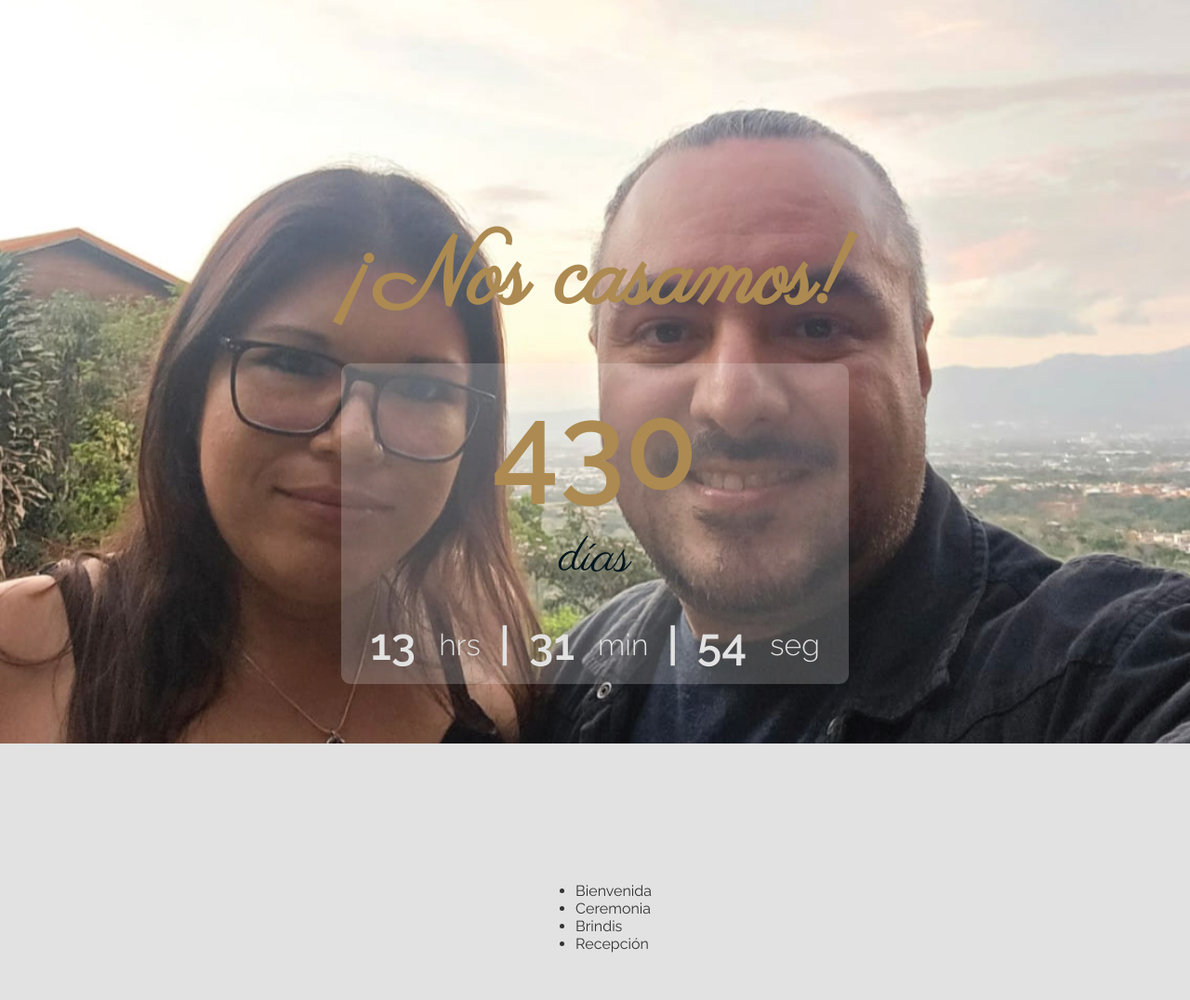
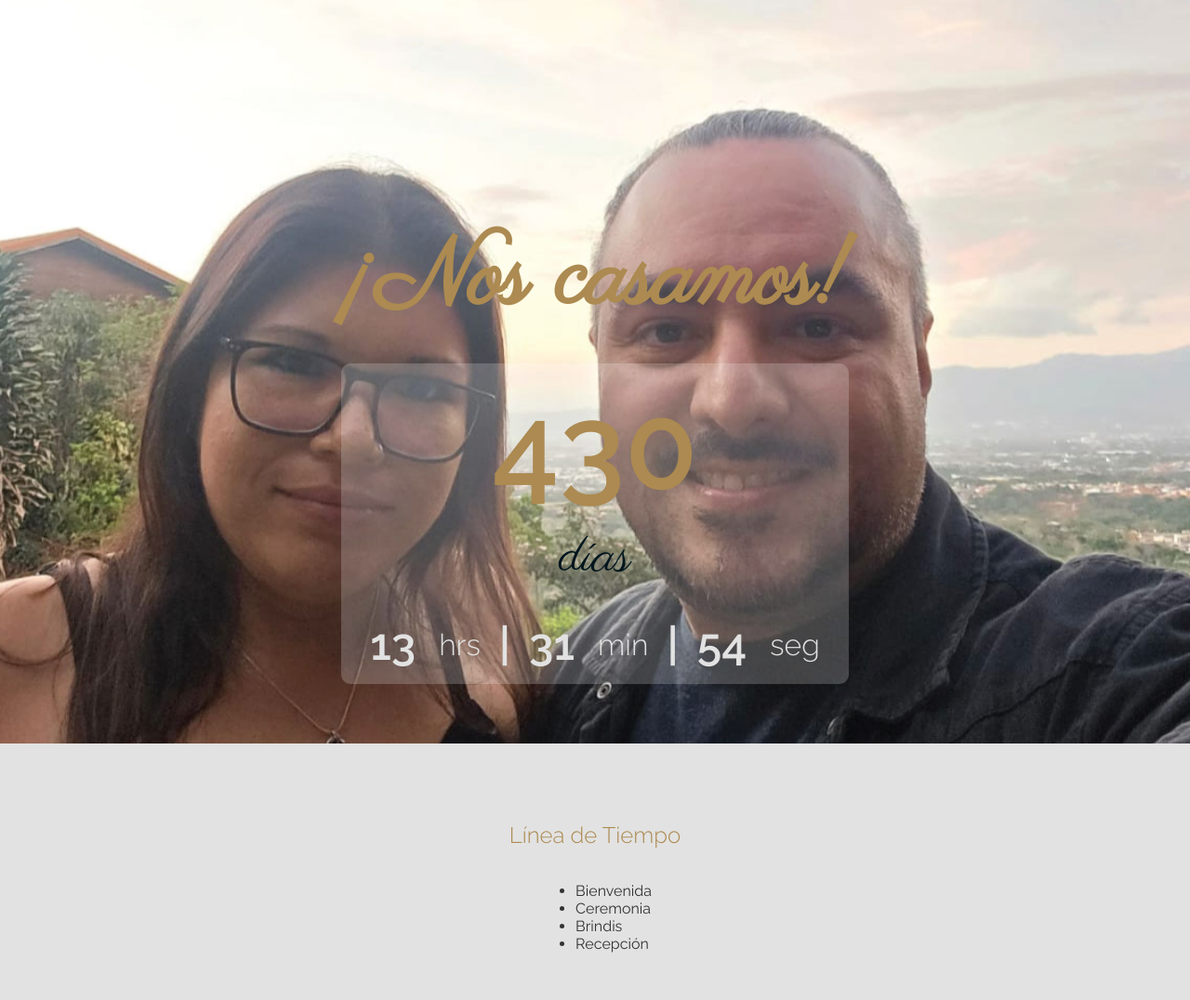
Before and after one commit to DMRamces/Invitacion-pag, a plain HTML site: page index.html in a window 1280 px wide. Shown: the top 1076 px of the page at 93% size. Drawn offline with Linux system fonts and the light colour scheme.

Commit message:
Update styles.css

```diff
--- a/css/styles.css
+++ b/css/styles.css
@@ -67,7 +67,7 @@ section {
 }
 
 h2 {
-    color: #e2e2e2; /* Dorado */
+    color: #ac8a51; /* Dorado */
 }
 
 /* Flexbox para el layout */
```
